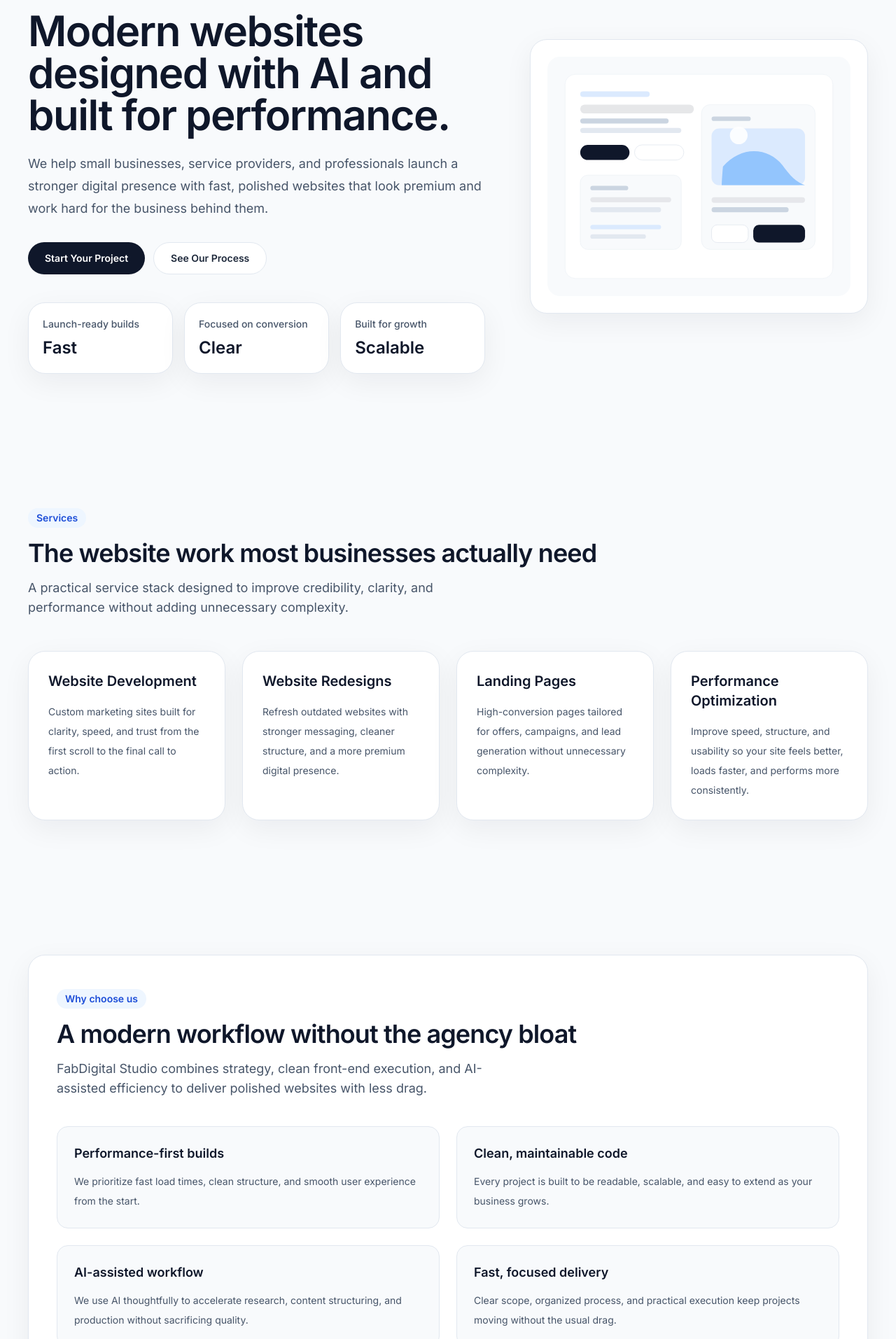
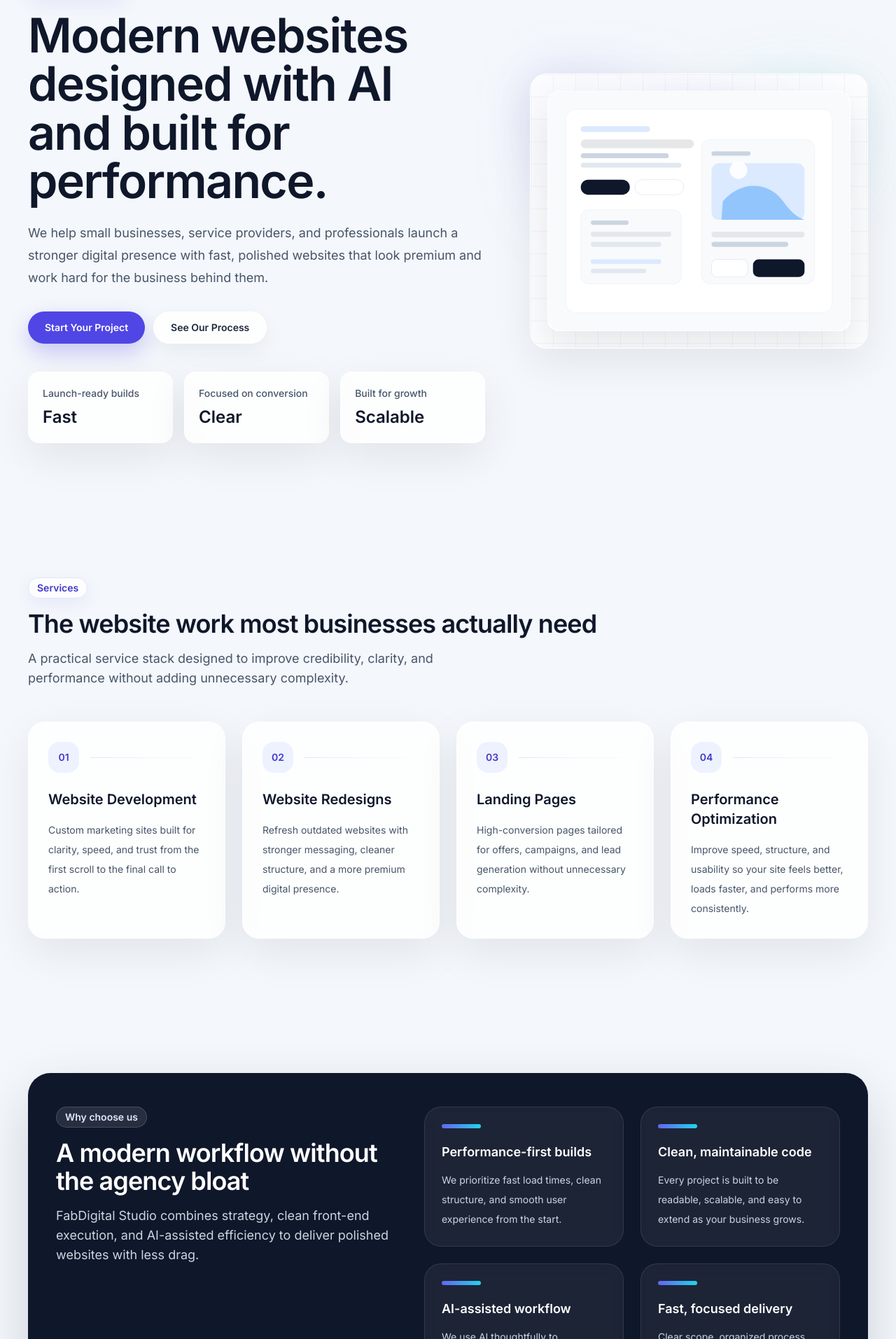
Before and after one commit to fabylv/fabdigitalstudio.com, a React (Vite) app: page / in a window 1280 px wide. Shown: the part 187-2100 px from the top of the page at 70% size. Built offline with nearby package versions, Linux system fonts and the light colour scheme.

Commit message:
Refresh FabDigital Studio visual design

```diff
--- a/src/App.jsx
+++ b/src/App.jsx
@@ -20,6 +20,7 @@ import {
 export default function App() {
   return (
     <div className="min-h-screen bg-surface-soft">
+      <div className="pointer-events-none fixed inset-x-0 top-0 -z-10 h-[34rem] bg-[radial-gradient(circle_at_top_left,rgba(99,102,241,0.18),transparent_34%),radial-gradient(circle_at_78%_12%,rgba(34,211,238,0.16),transparent_24%)]" />
       <Header navigation={navigation} />
       <main>
         <Hero content={heroContent} />
--- a/src/components/layout/Header.jsx
+++ b/src/components/layout/Header.jsx
@@ -2,15 +2,15 @@ import Button from '../ui/Button';
 
 export default function Header({ navigation }) {
   return (
-    <header className="sticky top-0 z-30 border-b border-black/5 bg-white/90 backdrop-blur">
+    <header className="sticky top-0 z-30 border-b border-white/60 bg-white/70 backdrop-blur-xl">
       <div className="site-container flex items-center justify-between gap-6 py-4">
-        <a className="text-lg font-semibold tracking-tight text-ink-950" href="#top">
+        <a className="text-lg font-semibold tracking-tight text-ink-950 sm:text-xl" href="#top">
           FabDigital Studio
         </a>
 
         <nav aria-label="Primary" className="hidden items-center gap-8 md:flex">
           {navigation.map((item) => (
-            <a key={item.label} className="text-sm font-medium text-ink-600 transition hover:text-ink-950" href={item.href}>
+            <a key={item.label} className="text-sm font-medium text-ink-600 transition hover:text-brand-700" href={item.href}>
               {item.label}
             </a>
           ))}
--- a/src/components/sections/CTASection.jsx
+++ b/src/components/sections/CTASection.jsx
@@ -4,7 +4,7 @@ export default function CTASection({ content }) {
   return (
     <section className="section-shell">
       <div className="site-container">
-        <div className="card-surface px-6 py-12 sm:px-10 sm:py-14 lg:flex lg:items-center lg:justify-between lg:gap-10">
+        <div className="overflow-hidden rounded-[2rem] border border-white/60 bg-white/70 px-6 py-12 shadow-[0_24px_70px_rgba(15,23,42,0.08)] backdrop-blur sm:px-10 sm:py-14 lg:flex lg:items-center lg:justify-between lg:gap-10">
           <div className="max-w-2xl">
             <span className="section-kicker">Start your project</span>
             <h2 className="section-title">{content.title}</h2>
--- a/src/components/sections/Hero.jsx
+++ b/src/components/sections/Hero.jsx
@@ -2,11 +2,11 @@ import Button from '../ui/Button';
 
 export default function Hero({ content }) {
   return (
-    <section className="section-shell pt-16 sm:pt-20" id="top">
+    <section className="section-shell relative overflow-hidden pt-16 sm:pt-20" id="top">
       <div className="site-container grid items-center gap-12 lg:grid-cols-[1.15fr_0.85fr] lg:gap-16">
-        <div>
+        <div className="relative z-10">
           <span className="section-kicker">{content.eyebrow}</span>
-          <h1 className="max-w-3xl text-4xl font-semibold tracking-tight text-ink-950 sm:text-5xl lg:text-6xl">
+          <h1 className="max-w-3xl text-4xl font-semibold tracking-tight text-ink-950 sm:text-5xl lg:text-[4.25rem] lg:leading-[1.02]">
             {content.title}
           </h1>
           <p className="mt-6 max-w-2xl text-lg leading-8 text-ink-600">{content.description}</p>
@@ -19,7 +19,7 @@ export default function Hero({ content }) {
 
           <dl className="mt-10 grid gap-4 sm:grid-cols-3">
             {content.stats.map((stat) => (
-              <div key={stat.label} className="card-surface px-5 py-5">
+              <div key={stat.label} className="card-surface rounded-2xl px-5 py-5">
                 <dt className="text-sm font-medium text-ink-600">{stat.label}</dt>
                 <dd className="mt-2 text-2xl font-semibold text-ink-950">{stat.value}</dd>
               </div>
@@ -27,8 +27,12 @@ export default function Hero({ content }) {
           </dl>
         </div>
 
-        <div className="card-surface overflow-hidden p-4 sm:p-6">
-          <img alt="FabDigital Studio website preview" className="w-full rounded-2xl" src={content.image} />
+        <div className="relative">
+          <div className="absolute inset-0 rounded-[2rem] bg-[radial-gradient(circle_at_top_left,rgba(99,102,241,0.22),transparent_40%),radial-gradient(circle_at_80%_20%,rgba(34,211,238,0.18),transparent_30%)] blur-2xl" />
+          <div className="card-surface soft-grid relative overflow-hidden p-4 sm:p-6">
+            <div className="absolute inset-x-6 top-6 h-24 rounded-full bg-[radial-gradient(circle,rgba(99,102,241,0.14),transparent_68%)] blur-2xl" />
+            <img alt="FabDigital Studio website preview" className="relative w-full rounded-2xl border border-white/70 shadow-[0_24px_60px_rgba(15,23,42,0.10)]" src={content.image} />
+          </div>
         </div>
       </div>
     </section>
--- a/src/components/sections/Services.jsx
+++ b/src/components/sections/Services.jsx
@@ -11,9 +11,18 @@ export default function Services({ services }) {
         />
 
         <div className="mt-12 grid gap-6 md:grid-cols-2 xl:grid-cols-4">
-          {services.map((service) => (
-            <article key={service.title} className="card-surface p-7">
-              <h3 className="text-xl font-semibold text-ink-950">{service.title}</h3>
+          {services.map((service, index) => (
+            <article
+              key={service.title}
+              className="card-surface group p-7 transition duration-200 hover:-translate-y-1 hover:shadow-[0_24px_60px_rgba(15,23,42,0.10)]"
+            >
+              <div className="flex items-center justify-between gap-4">
+                <span className="inline-flex h-11 w-11 items-center justify-center rounded-2xl bg-brand-50 text-sm font-semibold text-brand-700">
+                  {String(index + 1).padStart(2, '0')}
+                </span>
+                <span className="h-px flex-1 bg-gradient-to-r from-brand-100 to-transparent" />
+              </div>
+              <h3 className="mt-6 text-xl font-semibold text-ink-950">{service.title}</h3>
               <p className="mt-4 text-sm leading-7 text-ink-600">{service.description}</p>
             </article>
           ))}
--- a/src/components/sections/ValueSection.jsx
+++ b/src/components/sections/ValueSection.jsx
@@ -4,20 +4,29 @@ export default function ValueSection({ points }) {
   return (
     <section className="section-shell">
       <div className="site-container">
-        <div className="card-surface px-6 py-10 sm:px-10 sm:py-12">
-          <SectionIntro
-            kicker="Why choose us"
-            title="A modern workflow without the agency bloat"
-            description="FabDigital Studio combines strategy, clean front-end execution, and AI-assisted efficiency to deliver polished websites with less drag."
-          />
+        <div className="overflow-hidden rounded-[2rem] bg-ink-950 px-6 py-10 text-white shadow-[0_30px_80px_rgba(15,23,42,0.16)] sm:px-10 sm:py-12">
+          <div className="grid gap-10 lg:grid-cols-[0.9fr_1.1fr] lg:items-start">
+            <div>
+              <span className="mb-4 inline-flex rounded-full border border-white/15 bg-white/10 px-3 py-1 text-sm font-semibold text-brand-100">
+                Why choose us
+              </span>
+              <h2 className="text-3xl font-semibold tracking-tight text-white sm:text-4xl">
+                A modern workflow without the agency bloat
+              </h2>
+              <p className="mt-4 max-w-xl text-base leading-7 text-slate-300 sm:text-lg">
+                FabDigital Studio combines strategy, clean front-end execution, and AI-assisted efficiency to deliver polished websites with less drag.
+              </p>
+            </div>
 
-          <div className="mt-10 grid gap-6 md:grid-cols-2">
-            {points.map((point) => (
-              <article key={point.title} className="rounded-2xl border border-line bg-surface-soft p-6">
-                <h3 className="text-lg font-semibold text-ink-950">{point.title}</h3>
-                <p className="mt-3 text-sm leading-7 text-ink-600">{point.description}</p>
-              </article>
-            ))}
+            <div className="grid gap-6 md:grid-cols-2">
+              {points.map((point) => (
+                <article key={point.title} className="rounded-3xl border border-white/10 bg-white/[0.06] p-6 backdrop-blur">
+                  <div className="h-1.5 w-14 rounded-full bg-gradient-to-r from-brand-500 to-cyan-400" />
+                  <h3 className="mt-5 text-lg font-semibold text-white">{point.title}</h3>
+                  <p className="mt-3 text-sm leading-7 text-slate-300">{point.description}</p>
+                </article>
+              ))}
+            </div>
           </div>
         </div>
       </div>
--- a/src/index.css
+++ b/src/index.css
@@ -15,6 +15,10 @@
 
   body {
     @apply m-0 bg-surface-soft font-sans text-ink-800 antialiased;
+    background-image:
+      radial-gradient(circle at top left, rgba(99, 102, 241, 0.12), transparent 28%),
+      radial-gradient(circle at 85% 12%, rgba(34, 211, 238, 0.12), transparent 24%),
+      linear-gradient(180deg, #f8fbff 0%, #f4f7fb 42%, #eef4ff 100%);
   }
 
   a {
@@ -36,19 +40,19 @@
   }
 
   .card-surface {
-    @apply rounded-3xl border border-line bg-white shadow-[0_12px_40px_rgba(15,23,42,0.06)];
+    @apply rounded-3xl border border-white/70 bg-white/80 shadow-[0_20px_60px_rgba(15,23,42,0.08)] backdrop-blur;
   }
 
   .button-primary {
-    @apply inline-flex items-center justify-center rounded-full bg-ink-950 px-6 py-3 text-sm font-semibold text-white transition duration-200 ease-out hover:bg-ink-800;
+    @apply inline-flex items-center justify-center rounded-full bg-brand-600 px-6 py-3 text-sm font-semibold text-white shadow-[0_12px_30px_rgba(79,70,229,0.28)] transition duration-200 ease-out hover:bg-brand-700;
   }
 
   .button-secondary {
-    @apply inline-flex items-center justify-center rounded-full border border-line bg-white px-6 py-3 text-sm font-semibold text-ink-800 transition duration-200 ease-out hover:border-ink-950 hover:text-ink-950;
+    @apply inline-flex items-center justify-center rounded-full border border-white/80 bg-white/80 px-6 py-3 text-sm font-semibold text-ink-800 shadow-[0_10px_30px_rgba(15,23,42,0.06)] transition duration-200 ease-out hover:border-brand-100 hover:text-ink-950;
   }
 
   .section-kicker {
-    @apply mb-4 inline-flex rounded-full bg-brand-50 px-3 py-1 text-sm font-semibold text-brand-700;
+    @apply mb-4 inline-flex rounded-full border border-brand-100 bg-white/80 px-3 py-1 text-sm font-semibold text-brand-700 shadow-[0_8px_24px_rgba(79,70,229,0.08)];
   }
 
   .section-title {
@@ -58,4 +62,11 @@
   .section-copy {
     @apply mt-4 max-w-2xl text-base leading-7 text-ink-600 sm:text-lg;
   }
+
+  .soft-grid {
+    background-image:
+      linear-gradient(rgba(148, 163, 184, 0.10) 1px, transparent 1px),
+      linear-gradient(90deg, rgba(148, 163, 184, 0.10) 1px, transparent 1px);
+    background-size: 32px 32px;
+  }
 }
--- a/tailwind.config.js
+++ b/tailwind.config.js
@@ -4,20 +4,22 @@ export default {
     extend: {
       colors: {
         brand: {
-          50: '#eef6ff',
-          100: '#d9eaff',
-          600: '#2563eb',
-          700: '#1d4ed8',
+          50: '#eef2ff',
+          100: '#e0e7ff',
+          500: '#6366f1',
+          600: '#4f46e5',
+          700: '#4338ca',
         },
         ink: {
           950: '#0f172a',
+          900: '#172554',
           800: '#1e293b',
           700: '#334155',
           600: '#475569',
         },
-        line: '#e2e8f0',
+        line: '#dbe3f0',
         surface: '#ffffff',
-        'surface-soft': '#f8fafc',
+        'surface-soft': '#f4f7fb',
       },
       fontFamily: {
         sans: ['Inter', 'ui-sans-serif', 'system-ui', 'sans-serif'],
```
Also changed, not shown: src/components/layout/Footer.jsx (+5 -4 lines).
